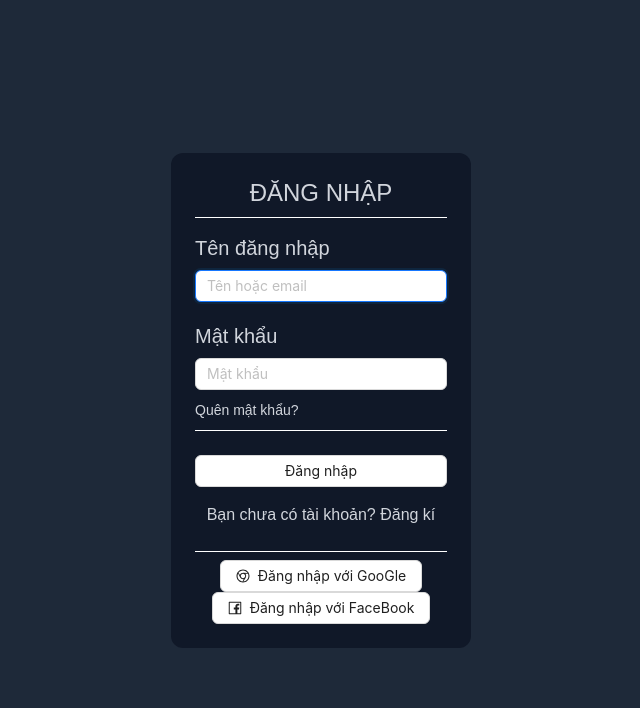
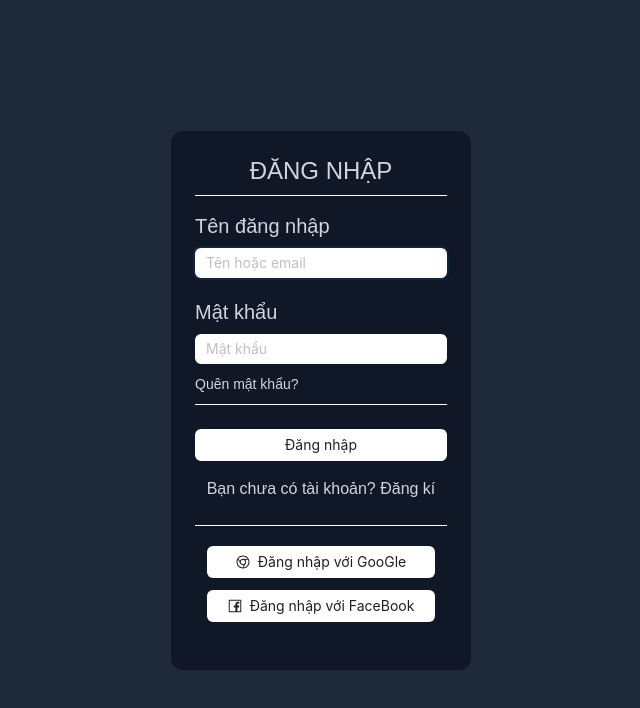
Before and after one commit to ManhThang191/WeFreinds, a Next.js app: page /Login in a window 1280 px wide. Shown: the top 708 px of the page, without its empty margins (319-959 px from the left). Built offline with nearby package versions, Linux system fonts and the light colour scheme; what @ant-design/nextjs-registry would draw is missing.

Commit message:
done UI login

```diff
--- a/src/app/(authen)/Login/Login.tsx
+++ b/src/app/(authen)/Login/Login.tsx
@@ -19,11 +19,19 @@ const Login: React.FC = () => {
           <form action="" className="w-full h-auto mt-2">
             <div className="mb-5 h-auto flex flex-col">
               <span className="text-xl mb-2">Tên đăng nhập</span>
-              <Input placeholder="Tên hoặc email" autoFocus />
+              <Input
+                placeholder="Tên hoặc email"
+                autoFocus
+                className=" !border-none"
+              />
             </div>
             <div className="mb-2 flex flex-col">
               <span className="text-xl mb-2">Mật khẩu</span>
-              <Input type="password" placeholder="Mật khẩu" />
+              <Input
+                type="password"
+                placeholder="Mật khẩu"
+                className=" !border-none"
+              />
             </div>
             <div>
               <Link href={''} className="!text-sm hover:!text-yellow-500">
@@ -32,7 +40,9 @@ const Login: React.FC = () => {
             </div>
             <LineBase />
             <div className="flex-col flex pt-4 pb-4 justify-center items-center">
-              <Button className="w-full">Đăng nhập</Button>
+              <Button className="w-full !border-none hover:!text-gray-800 hover:!scale-105">
+                Đăng nhập
+              </Button>
               <span className="mt-4 ">
                 Bạn chưa có tài khoản?{' '}
                 <Link href={''} className="hover:!text-yellow-500">
@@ -41,12 +51,12 @@ const Login: React.FC = () => {
               </span>
             </div>
             <LineBase />
-            <div className="flex flex-col items-center justify-center">
-              <Button>
+            <div className="flex flex-col items-center justify-center p-3">
+              <Button className="w-full mb-3 !border-none hover:!text-gray-800 hover:!scale-105">
                 <ChromeOutlined />
                 Đăng nhập với GooGle
               </Button>
-              <Button>
+              <Button className="w-full mb-3 !border-none hover:!text-gray-800 hover:!scale-105">
                 <FacebookOutlined />
                 Đăng nhập với FaceBook
               </Button>
```
